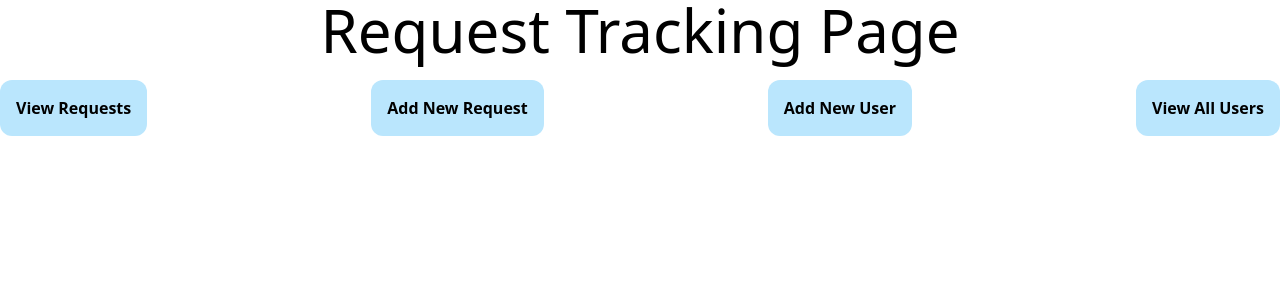
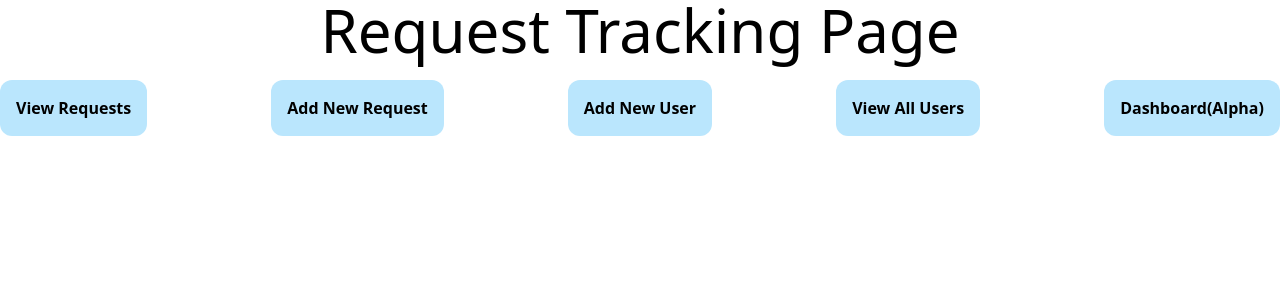
Before and after one commit to hkbertoson/tracker-db, a Next.js app: page / in a window 1280 px wide. Shown: the top 300 px of the page. Built offline with nearby package versions, Linux system fonts and the light colour scheme.

Commit message:
Added dashboard button to home page

```diff
--- a/src/pages/index.tsx
+++ b/src/pages/index.tsx
@@ -9,6 +9,7 @@ function Home() {
 				<Button title="Add New Request" url="/requests/add" />
 				<Button title="Add New User" url="/users/add" />
 				<Button title="View All Users" url="/users" />
+				<Button title="Dashboard(Alpha)" url="/dashboard" />
 			</div>
 		</div>
 	);
```
